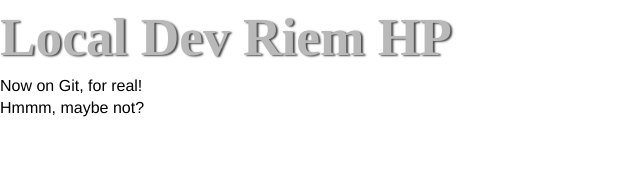
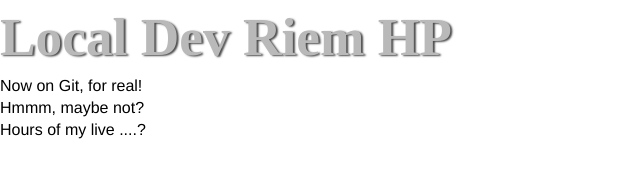
Before and after one commit to isar21/home, a plain HTML site: page index.html in a window 1280 px wide. Shown: the whole page, without its empty margins (0-640 px from the left). Drawn offline with Linux system fonts and the light colour scheme.

Commit message:
Hours of my live
Test 3

```diff
--- a/index.html
+++ b/index.html
@@ -11,5 +11,6 @@
     <h2>Local Dev Riem HP</h2>
     <p>Now on Git, for real!</p>
     <p>Hmmm, maybe not?</p>
+    <p>Hours of my live ....?</p>
 </body>
 </html>
```
